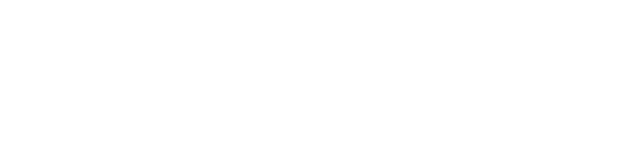
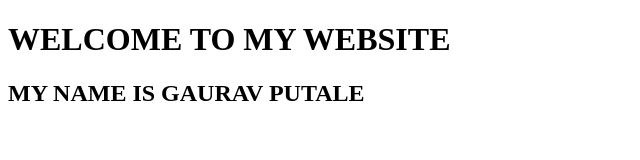
Before and after one commit to gauravputale1416/github-practice, a plain HTML site: page index.html in a window 1280 px wide. Shown: the whole page, without its empty margins (0-640 px from the left). Drawn offline with Linux system fonts and the light colour scheme.

Commit message:
2nd heading added

```diff
--- a/index.html
+++ b/index.html
@@ -4,6 +4,7 @@
     <title>index.html</title>
 </head>
 <body>
-
+    <h1>WELCOME TO MY WEBSITE</h1>
+    <h2> MY NAME IS GAURAV PUTALE</h2>
 </body>
 </html>
```
